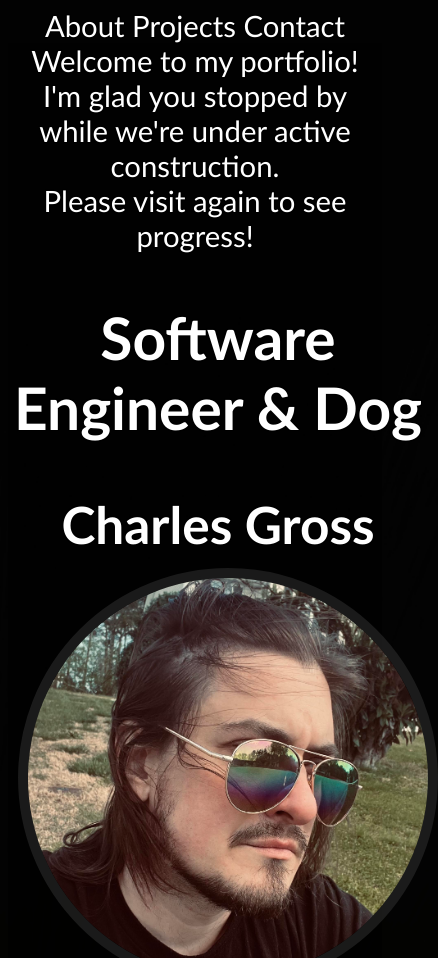
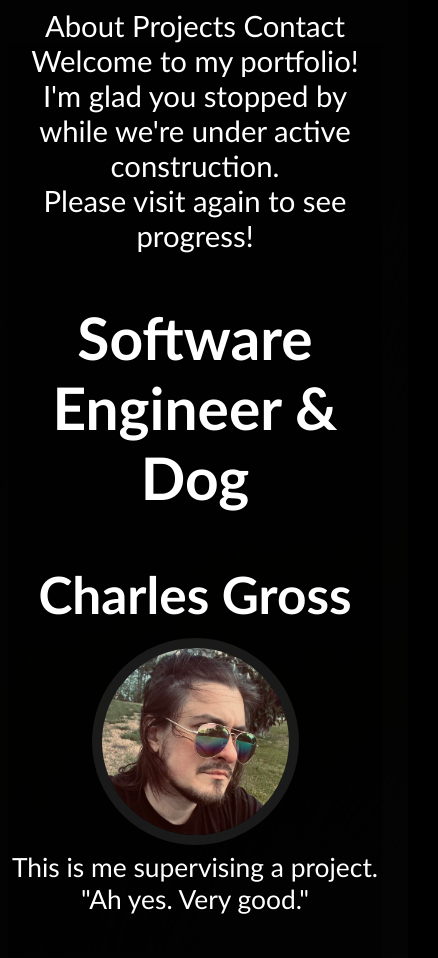
Before and after one commit to frenzie24/portfolio, a plain HTML site: page index.html in a window 390 px wide. Shown: the top 958 px of the page, 438 px wide, since content can reach past the window. Drawn offline with Linux system fonts and the light colour scheme.

Commit message:
added css for screens < 772 px changing sizing and positioning slightly

```diff
--- a/assets/css/style.css
+++ b/assets/css/style.css
@@ -42,6 +42,7 @@ h2 {
 }
 
 h3 {
+    width: 100%;
     font-size: 1.25em;
     margin-bottom: .25em;
 }
@@ -64,15 +65,17 @@ figure {
     flex-wrap: wrap;
     max-width: 1200px;
     /* the minimum is more likely to be 400px, but this is funny */
-    min-width: 420px;
+
 }
 
 .about > article {
+
     max-width: 400px;
     min-height: 379px;
 }
 .profile {
     flex-wrap: wrap;
+    width: 100%;
     justify-content: center;
     align-items: flex-start;
     margin-top: 0;
@@ -119,23 +122,53 @@ figure {
     }
 
     .about > article {
-        min-width: 80%;
+        display: flex;
+        justify-content: space-between;
+        min-width: 100%;
         margin: auto;
+
+    }
+    .profile {
+
     }
 
     .profile img {
-        min-width:100%;
+        width:40%;
+
     }
 
-    .profile figcaption {
-        font-size: 1em;
-    }
-
-    .story {
-        min-width: 80%;
-    }
-    p {
-        font-size: 1em;
+    .profile figcaption, .story {
+        min-width: 40%;
+        margin-top: 0;
     }
 
 }
+
+@media only screen and (max-width: 772px) {
+    h3 {
+        font-size: 175%;
+    }
+
+    .about > article {
+        display: block;
+
+
+
+    }
+    .profile {
+
+    }
+
+    .profile img {
+        min-width:50%;
+
+    }
+
+
+    .profile figcaption, .story {
+        min-width: 90%;
+        margin-top: 0;
+        font-size: .9em
+    }
+
+}
```
